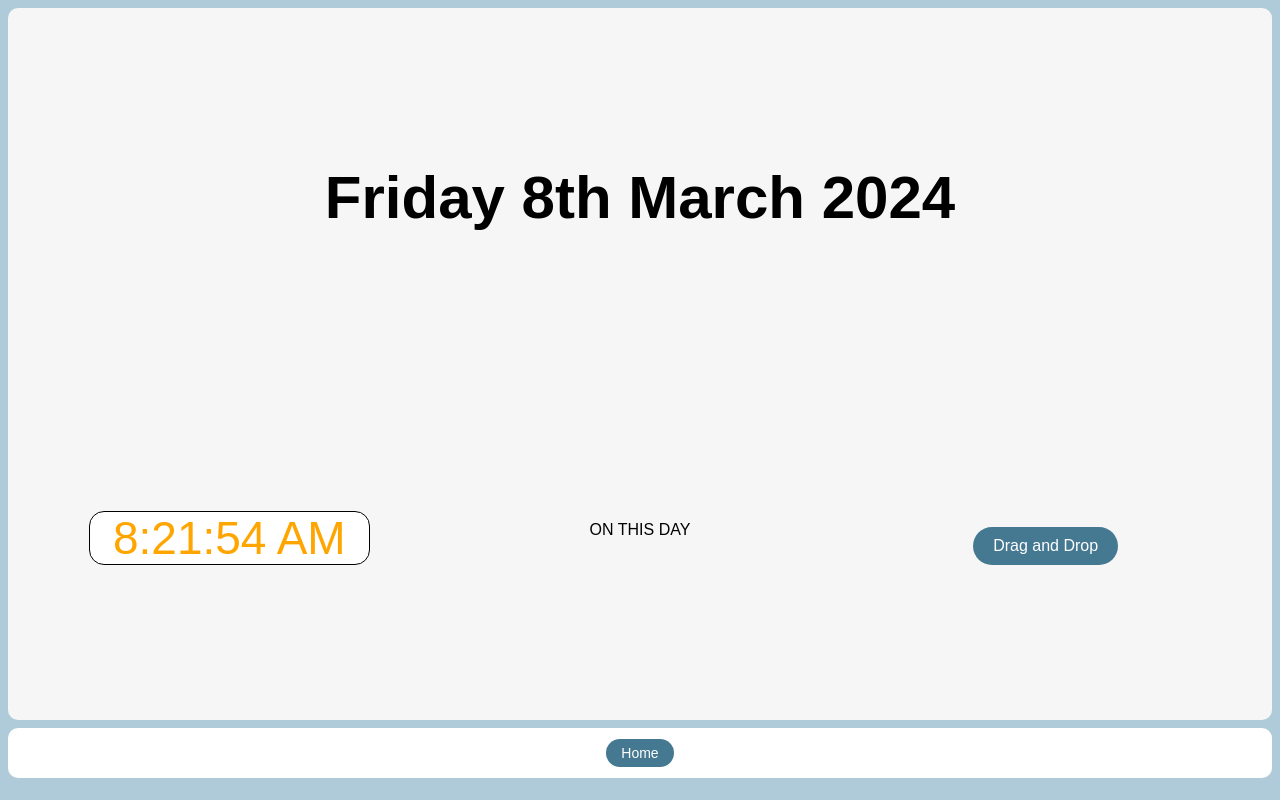
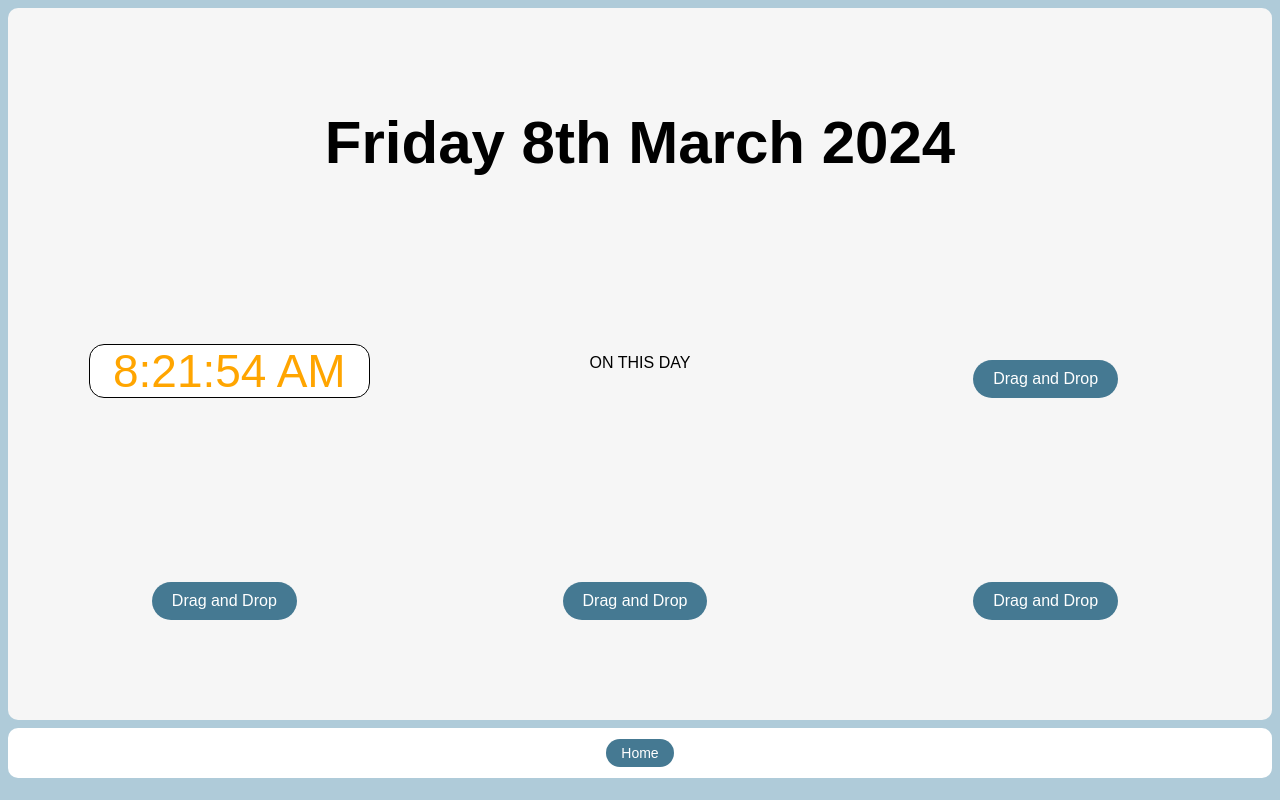
Before and after one commit to BeckieMorton/classview, a React (Vite) app: page /SimpleDashboard in a window 1280 px wide. Built offline with nearby package versions, Linux system fonts and the light colour scheme; no server answers; a web font is replaced by a local one.

Commit message:
fixed an import error for alpha deploy

```diff
--- a/src/components/DashHeader/DashHeader.jsx
+++ b/src/components/DashHeader/DashHeader.jsx
@@ -1,5 +1,3 @@
-import React from "react";
-
 export const DashHeader = () => {
   return <div>DashHeader</div>;
 };
--- a/src/components/NewsFeed/NewsFeed.jsx
+++ b/src/components/NewsFeed/NewsFeed.jsx
@@ -1,5 +1,3 @@
-import React, { useState, useEffect } from "react";
-
 export const NewsFeed = () => {
   const RSS_URL = `https://feeds.bbci.co.uk/news/world/rss.xml`;
 
--- /dev/null
+++ b/src/components/Timer/Timer.jsx
@@ -0,0 +1,5 @@
+import React from "react";
+
+export const Timer = () => {
+  return <div>Timer</div>;
+};
--- a/src/components/newtest/Board.jsx
+++ b/src/components/newtest/Board.jsx
@@ -1,5 +1,4 @@
 import React from "react";
-import Test from "./Test";
 import { MenuBar } from "./MenuBar";
 import { ControlBar } from "../ControlBar/ControlBar";
 
--- a/src/pages/DetailedDashboard/DetailedDashboard.jsx
+++ b/src/pages/DetailedDashboard/DetailedDashboard.jsx
@@ -1,4 +1,3 @@
-import { useEffect } from "react";
 import { ControlBar } from "../../components/ControlBar/ControlBar";
 import { MyCalendar } from "../../components/MyCalendar/MyCalendar";
 import { MyClock } from "../../components/MyClock/MyClock";
@@ -6,11 +5,9 @@ import { Quote } from "../../components/Quote/Quote";
 import { TimeDayDate } from "../../components/TimeDayDate/TimeDayDate";
 import { Weather } from "../../components/Weather/Weather";
 import { OnThisDay } from "../../components/OnThisDay/OnThisDay";
-import React, { useState } from "react";
+import { TrueOrFalse } from "../../components/TrueOrFalse/TrueOrFalse";
 
 import styles from "./DetailedDashboard.module.css";
-import { WordcloudComponent } from "../../components/WordCloudComponent/WordcloudComponent";
-import { TrueOrFalse } from "../../components/TrueOrFalse/TrueOrFalse";
 
 export const DetailedDashboard = () => {
   return (
--- a/src/pages/SimpleDashboard/SimpleDashboard.jsx
+++ b/src/pages/SimpleDashboard/SimpleDashboard.jsx
@@ -23,6 +23,24 @@ export const SimpleDashboard = () => {
             textGoesHere={"Drag and Drop"}
           />
         </div>
+        <div className={styles.simpleBox}>
+          <Button
+            routeLocation={"DragandDrop"}
+            textGoesHere={"Drag and Drop"}
+          />
+        </div>
+        <div className={styles.simpleBox}>
+          <Button
+            routeLocation={"DragandDrop"}
+            textGoesHere={"Drag and Drop"}
+          />
+        </div>
+        <div className={styles.simpleBox}>
+          <Button
+            routeLocation={"DragandDrop"}
+            textGoesHere={"Drag and Drop"}
+          />
+        </div>
       </div>
       <ControlBar />
     </>
```
Also changed, not shown: src/components/Timer/Timer.module.css (added).
